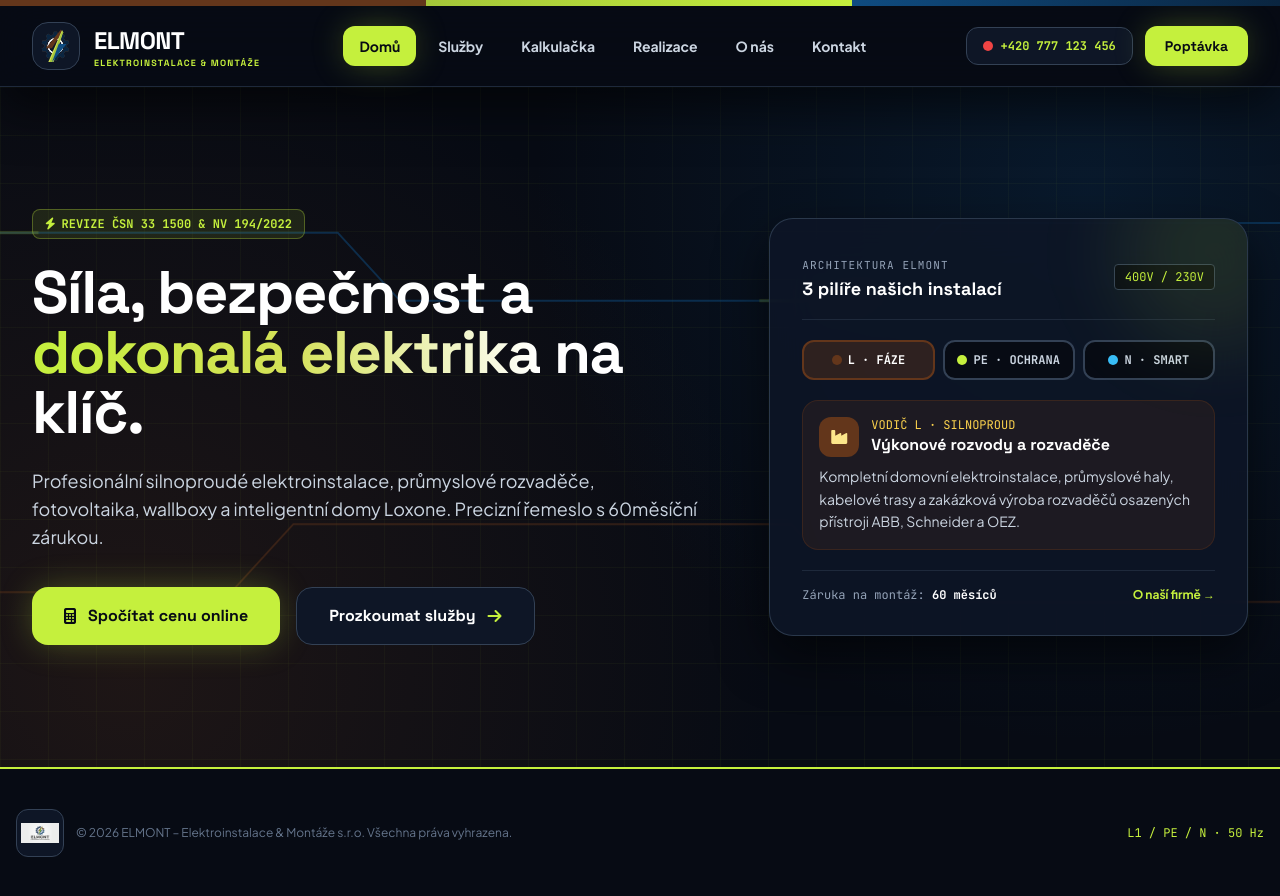
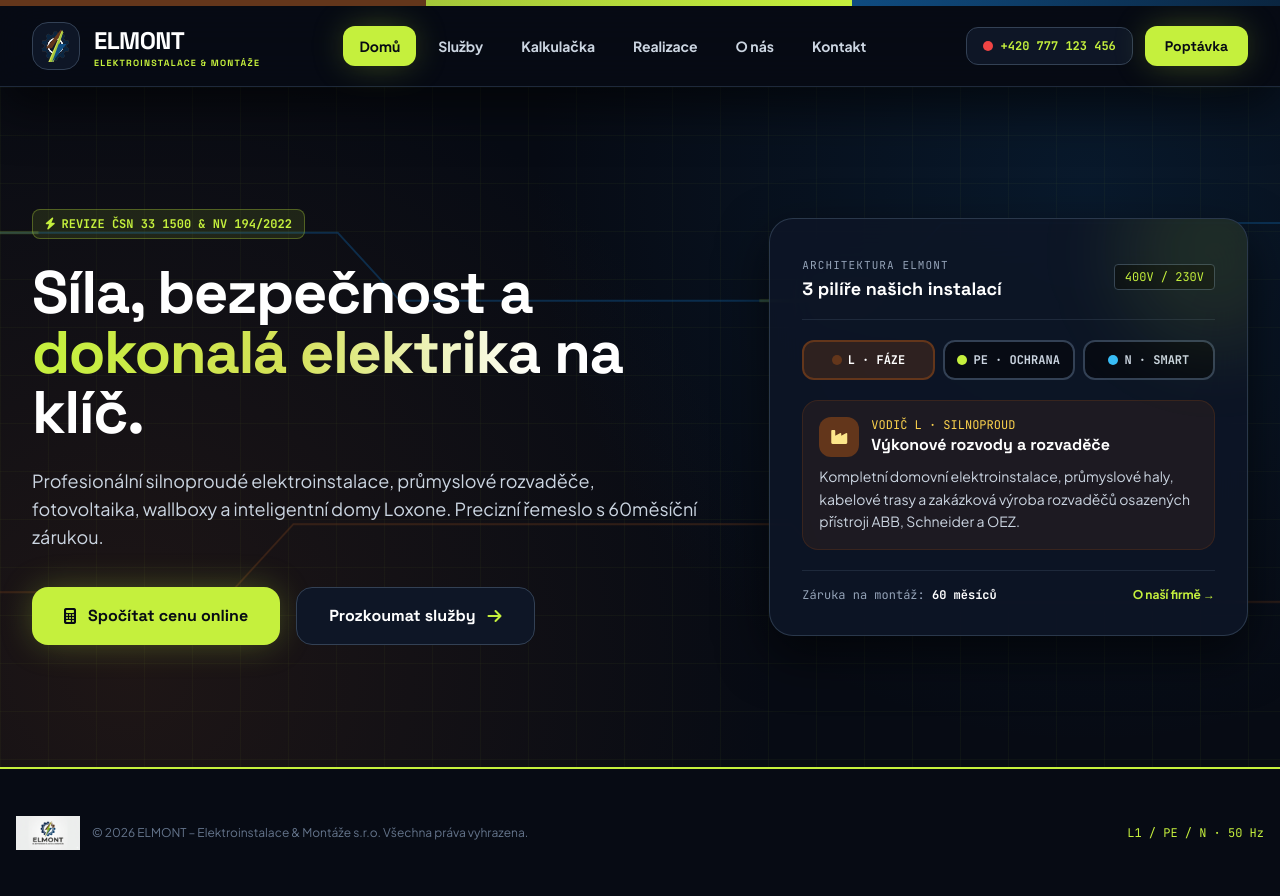
Before and after one commit to MarekValek/Elmont, a plain HTML site: page index.html in a window 1280 px wide. Drawn offline with nearby package versions, Linux system fonts and the light colour scheme.

Commit message:
Update navigation and footer comments in index.html

```diff
--- a/index.html
+++ b/index.html
@@ -76,7 +76,7 @@
 
     <div class="h-1.5 w-full wire-bar-3phase sticky top-0 z-50"></div>
 
-    <!-- HLAVNÍ NAVIGACE (NAHOŘE) – Zde je vektorová ikona -->
+    <!-- HLAVNÍ NAVIGACE (NAHOŘE) – Vektorové ozubené kolo -->
     <header class="sticky top-1.5 z-40 bg-elmont-base/90 backdrop-blur-xl border-b border-slate-800 shadow-cyber">
         <div class="max-w-7xl mx-auto px-4 sm:px-6 lg:px-8">
             <div class="flex justify-between items-center h-20">
@@ -243,11 +243,11 @@
         </div>
     </main>
 
-    <!-- FOOTER (DOLE) – Zde je soubor images/elmont/elmont_logo.png -->
+    <!-- FOOTER (DOLE) – Logo ze složky bez čtvercového pozadí/rámečku -->
     <footer class="bg-elmont-base text-slate-300 border-t-2 border-elmont-volt py-10 mt-auto">
         <div class="max-w-7xl mx-auto px-4 flex flex-col sm:flex-row justify-between items-center gap-4">
             <div class="flex items-center gap-3">
-                <div class="w-12 h-12 flex-shrink-0 relative overflow-hidden rounded-xl bg-elmont-surface border border-slate-700 p-1 flex items-center justify-center">
+                <div class="w-16 h-12 flex-shrink-0 flex items-center justify-center">
                     <img src="images/elmont/elmont_logo.png" alt="ELMONT Logo" class="w-full h-full object-contain">
                 </div>
                 <span class="text-xs text-slate-500">&copy; 2026 ELMONT – Elektroinstalace &amp; Montáže s.r.o. Všechna práva vyhrazena.</span>
```
